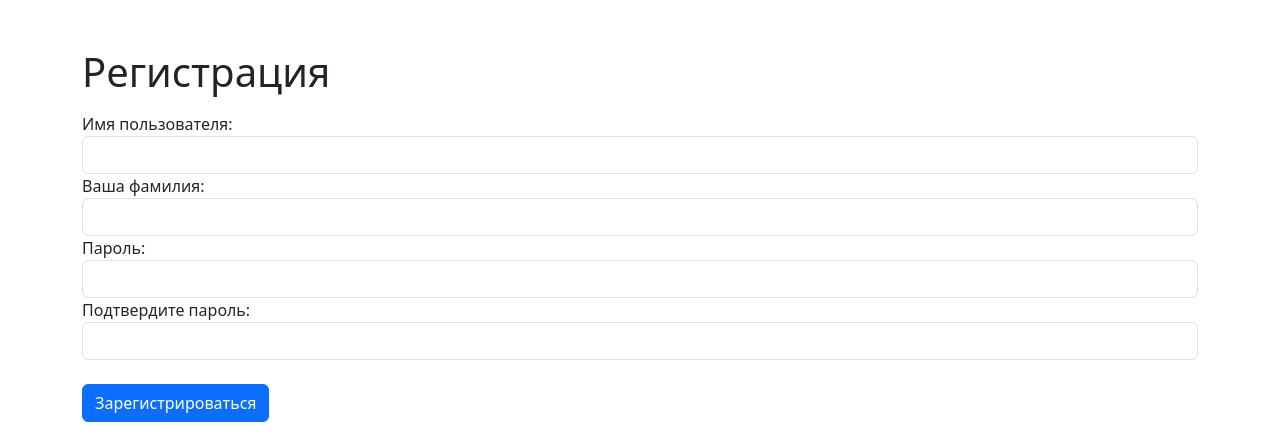
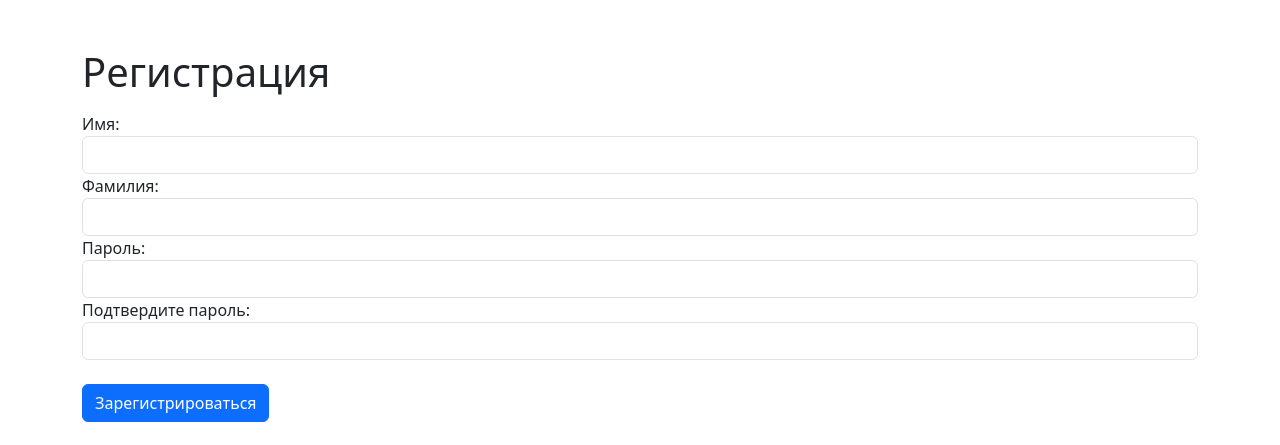
Before and after one commit to yuriselemin/HABIT_BS_GR_US, a Django app: page /register/ in a window 1280 px wide. Shown: the part 56-501 px from the top of the page. Run offline with Django 5.2, Linux system fonts and the light colour scheme.

Commit message:
BS_GR_US_5HOME
Signed-off-by: SeleminUriy <prepress-s@selemin.ru>

```diff
--- a/habit_tracker/habits/views.py
+++ b/habit_tracker/habits/views.py
@@ -26,10 +26,6 @@ def register_user(request):
         confirm_password = request.POST.get('confirm_password')
         first_name = request.POST.get('first_name', '')
         last_name = request.POST.get('last_name', '')
-
-        if not username or not password or not confirm_password:
-            messages.error(request, "Все поля обязательны для заполнения.")
-            return redirect('register')
 
         if password != confirm_password:
             messages.error(request, "Пароли не совпадают!")
--- a/habit_tracker/templates/register.html
+++ b/habit_tracker/templates/register.html
@@ -50,11 +50,11 @@
     <form method="post" class="mt-3">
         {% csrf_token %}
         <div class="form-group">
-            <label for="username">Имя пользователя:</label>
+            <label for="username">Имя:</label>
             <input type="text" id="username" name="username" class="form-control" required>
         </div>
         <div class="form-group">
-            <label for="last_name">Ваша фамилия:</label>
+            <label for="last_name">Фамилия:</label>
             <input type="text" id="last_name" name="last_name" class="form-control" required>
         </div>
         <div class="form-group">
```
